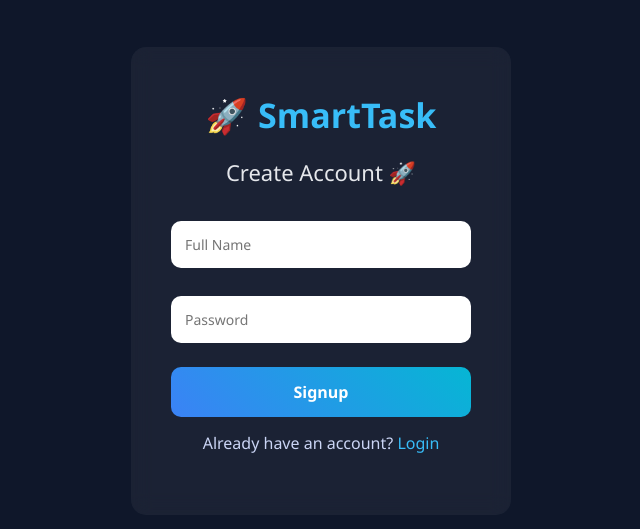
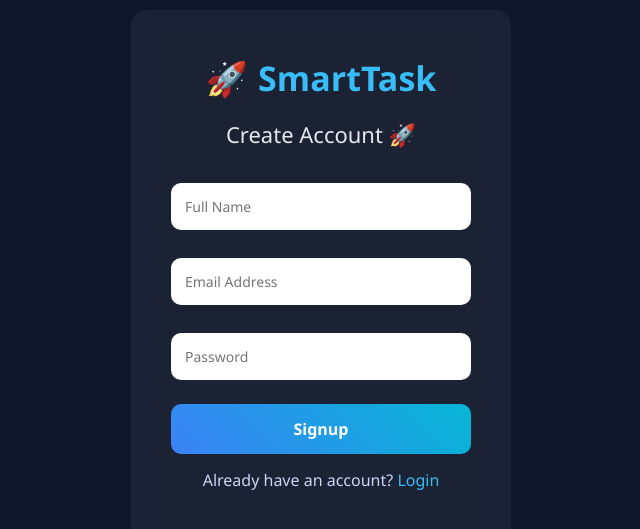
Before and after one commit to Chetanjain12/SMARTTASK-, a React (Create React App) app in the folder frontend/: page /signup in a window 1280 px wide. Shown: the part 119-648 px from the top of the page, without its empty margins (319-959 px from the left). Built offline with nearby package versions, Linux system fonts and the light colour scheme; no server answers.

Commit message:
added name field

```diff
--- a/frontend/src/pages/Signup.js
+++ b/frontend/src/pages/Signup.js
@@ -43,6 +43,15 @@ const Signup = () => {
           />
 
           <input
+            type="email"
+            name="email"
+            placeholder="Email Address"
+            onChange={handleChange}
+            value={form.email}
+            required
+          />
+
+          <input
             type="password"
             name="password"
             placeholder="Password"
@@ -53,7 +62,6 @@ const Signup = () => {
 
           <button type="submit">Signup</button>
         </form>
-
         <p onClick={() => navigate("/login")}>
           Already have an account? <span>Login</span>
         </p>
```
